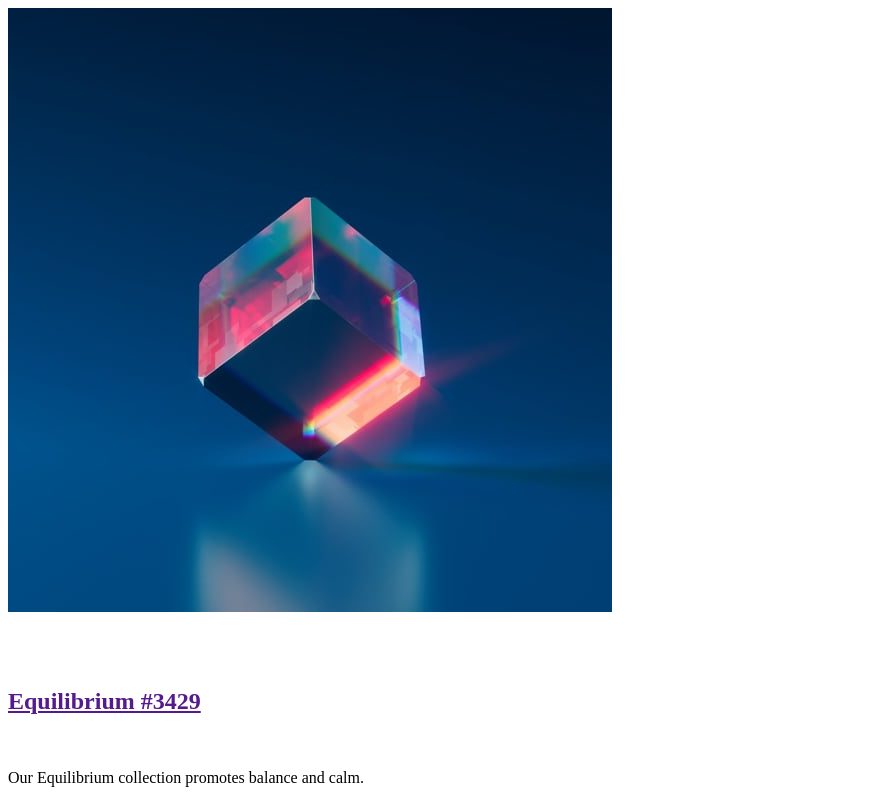
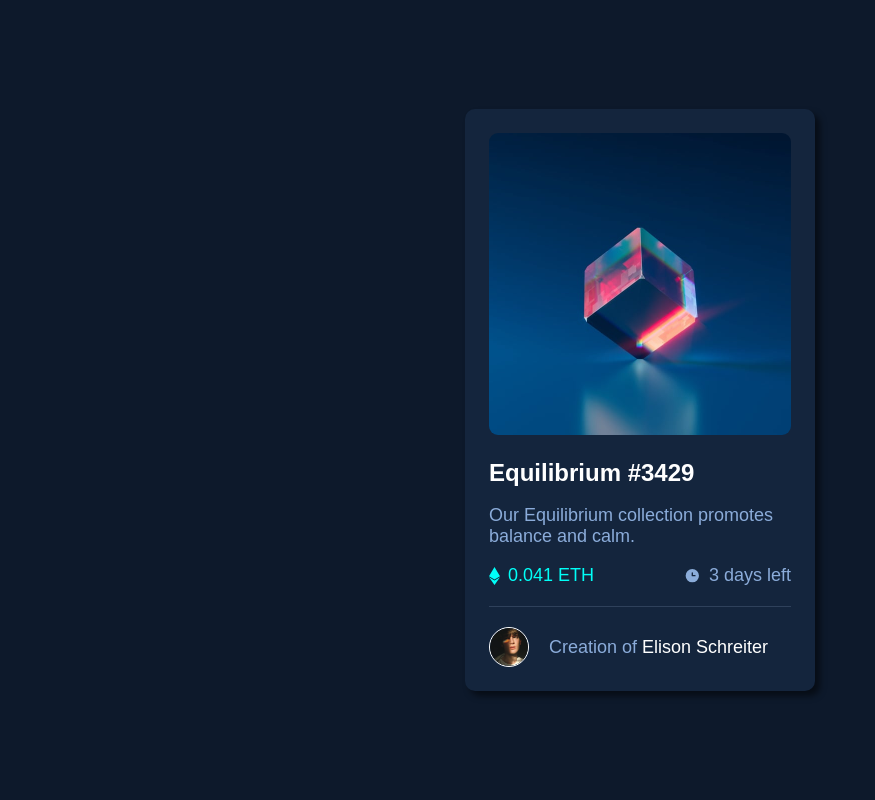
Before and after one commit to ElisonSchreiter/Leu-NFT, a plain HTML site: page index.html in a window 1280 px wide. Shown: the top 800 px of the page, without its empty margins (0-875 px from the left). Drawn offline with Linux system fonts and the light colour scheme.

Commit message:
Update index.html

```diff
--- a/index.html
+++ b/index.html
@@ -7,7 +7,7 @@
     <meta name="theme-color" content="#14253d" />
 
     <link rel="shortcut icon" type="image/x-icon" href="assets/images/favicon-32x32.png" />
-    <link rel="stylesheet" href="assets/style/style.css" />
+    <link rel="stylesheet" href="assets/style/projetoNFT.css" />
 
     <title>NFT Equilibrium</title>
   </head>
```
